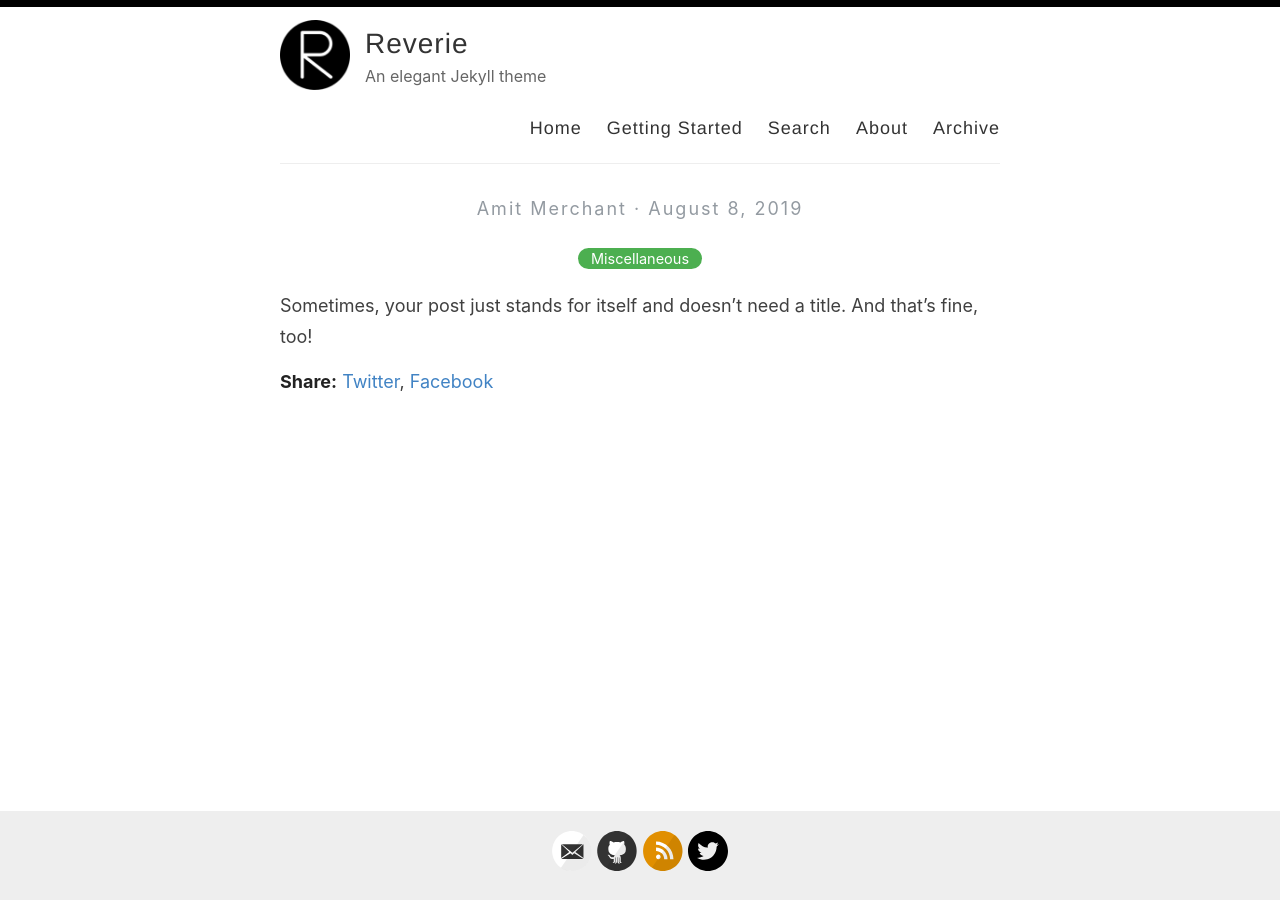
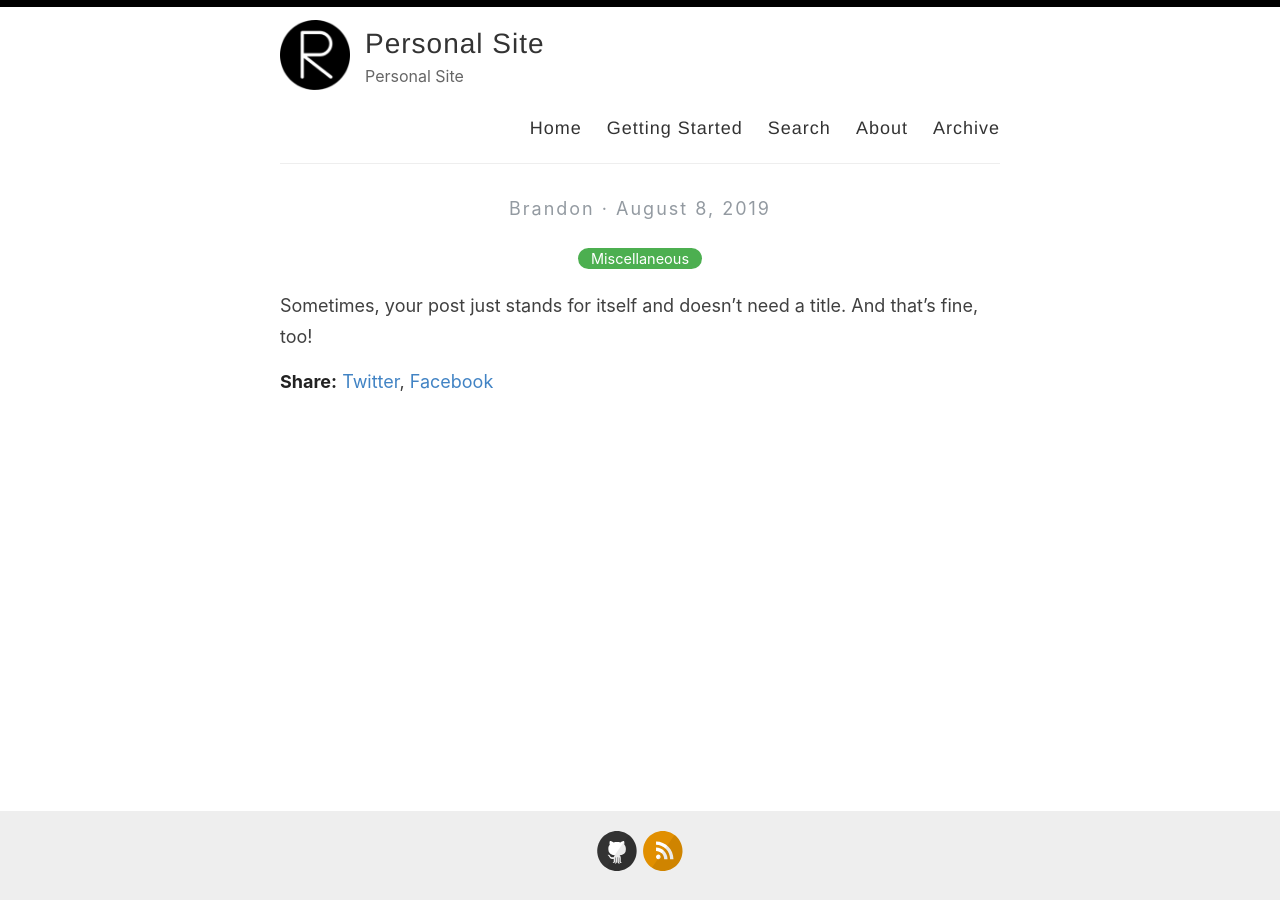
Before and after one commit to A0su/A0su.github.io, a Jekyll site: the page built from _posts/2019-08-08-no-title-posts.md, in a window 1280 px wide. Built offline with Jekyll 4.4.1, drawn with Linux system fonts in a browser that asks for light colours.

Commit message:
update _config.yml

```diff
--- a/_config.yml
+++ b/_config.yml
@@ -3,13 +3,13 @@
 #
 
 # Name of your site (displayed in the header)
-name: Reverie
+name: Personal Site
 
 # Name of the author
-author: Amit Merchant
+author: Brandon
 
 # Short bio or description (displayed in the header)
-description: An elegant Jekyll theme
+description: Personal Site
 
 # URL of your avatar or profile pic (you could use your GitHub profile pic)
 avatar: /images/reverie.png
@@ -21,15 +21,15 @@
 # Includes an icon in the footer for each username you enter
 footer-links:
   dribbble:
-  email: amit.d.merchant@gmail.com
+  email:
   facebook:
   flickr:
-  github: amitmerchant1990/reverie
+  github: A0su
   instagram:
   linkedin:
   pinterest:
   rss: rss
-  twitter: amit_merchant
+  twitter:
   stackoverflow:
   youtube: # channel/<your_long_string> or user/<user-name>
   googleplus: # anything in your profile username that comes after plus.google.com/
@@ -41,21 +41,21 @@
 disqus:
 
 # Enter your Google Analytics web tracking code (e.g. UA-2110908-2) to activate tracking
-google_analytics: UA-43339302-11
+google_analytics:
 
 # For newer "GA4" analytics, use the following instead of the "UA" entry above
 #google_analytics_ga4: G-GABC1DEFG
 
 # Your website URL (e.g. http://amitmerchant1990.github.io or http://www.amitmerchant.com)
 # Used for Sitemap.xml and your RSS feed
-url: http://www.amitmerchant.com/reverie
-enforce_ssl: https://www.amitmerchant.com/reverie
+url: http://www.a0su.github.io
+enforce_ssl: https://www.a0su.github.io
 
 # If you're hosting your site at a Project repository on GitHub pages
 # (http://yourusername.github.io/repository-name)
 # and NOT your User repository (http://yourusername.github.io)
 # then add in the baseurl here, like this: "/repository-name"
-baseurl: "/reverie"
+baseurl:
 
 #
 # !! You don't need to change any of the configuration flags below !!
```
